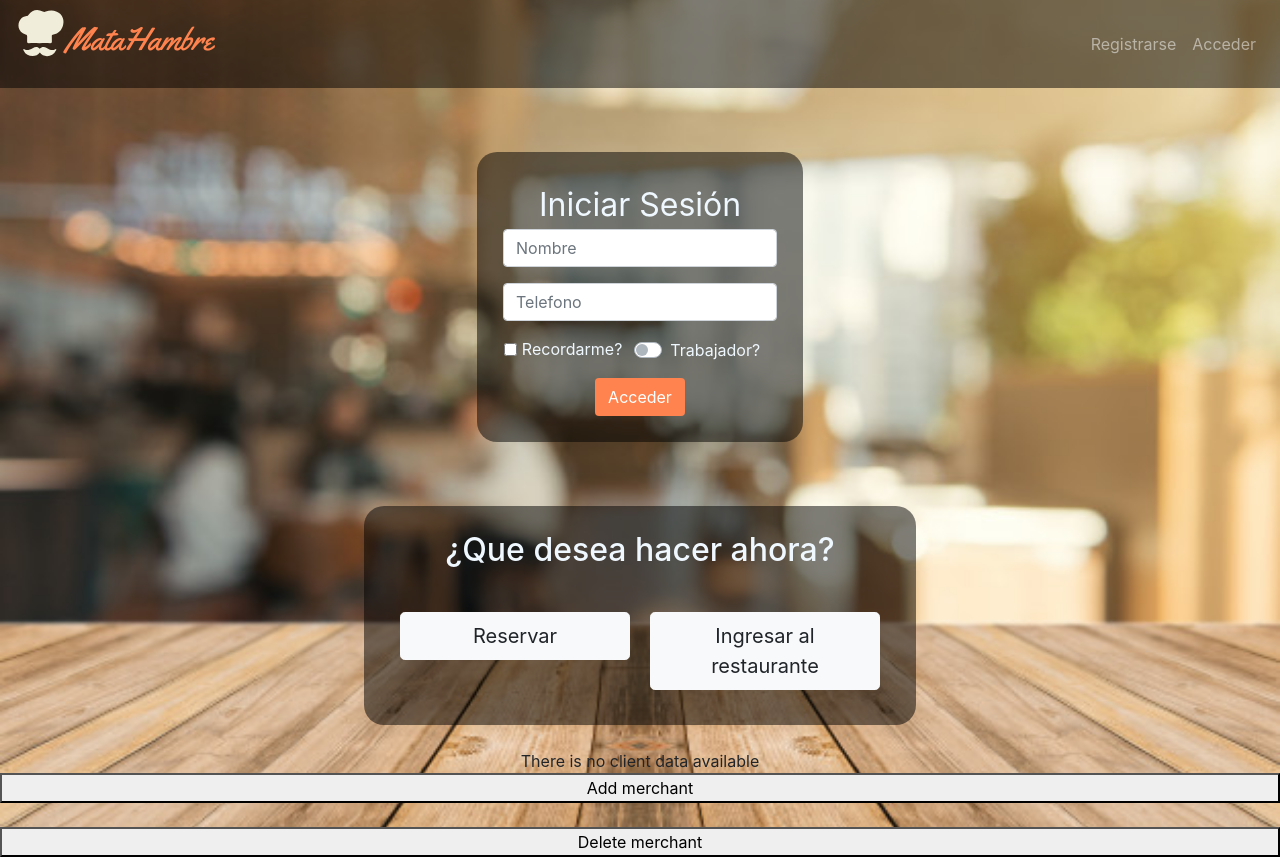
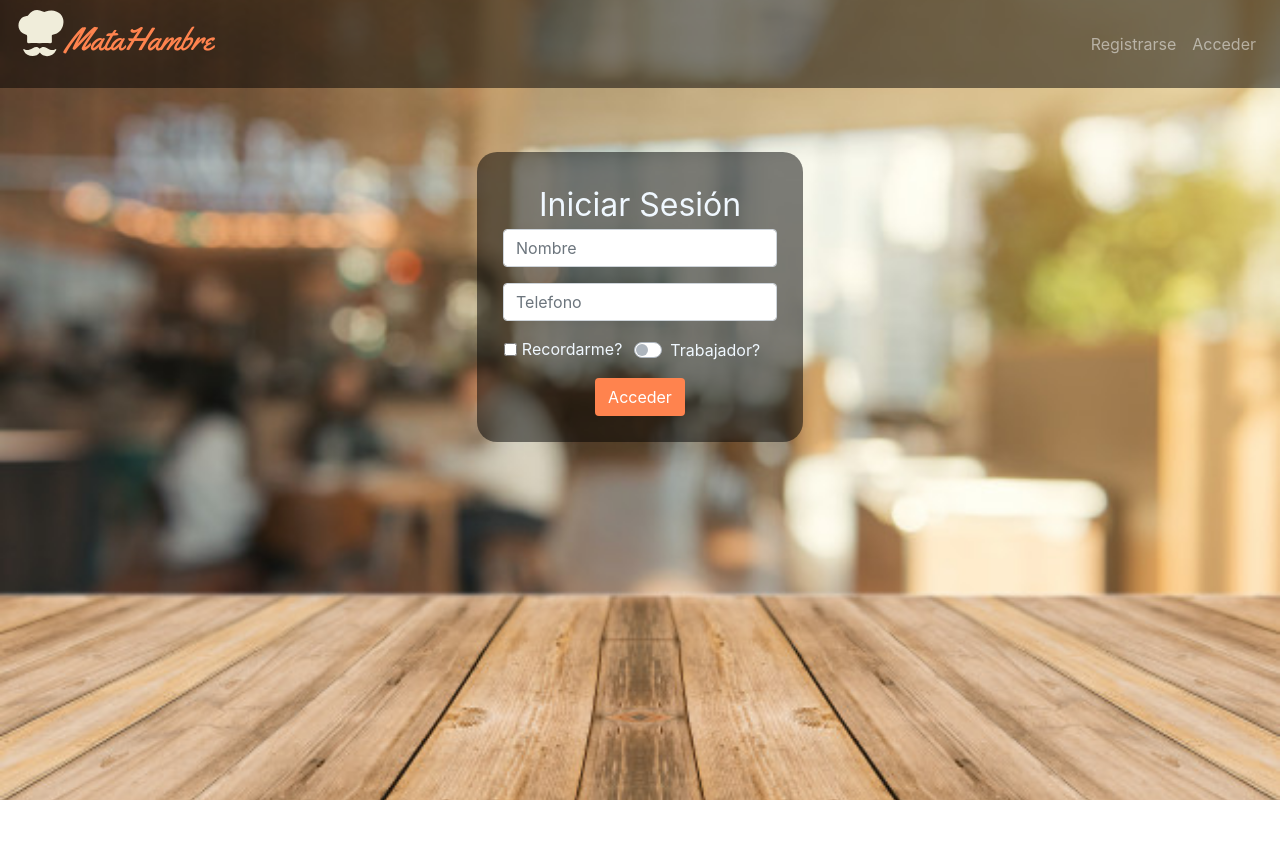
Before and after one commit to Stickerbrush/Social-Distancing-Restaurant, a React (Create React App) app in the folder front-end/: page / in a window 1280 px wide. After the commit the page ends 800 px from the top, so only its background shows below. Built offline with nearby package versions, Linux system fonts and the light colour scheme; no server answers.

Commit message:
Event Acceder

```diff
--- /dev/null
+++ b/front-end/src/App2.js
@@ -0,0 +1,40 @@
+import React, { useEffect, useState } from 'react';
+import './App.css';
+import LoginHeader from "./components/LoginHeader";
+import LoginInputBox from "./components/LoginInputBox";
+import Login from "./components/Login";
+import BarNav from "./components/BarNav";
+import CustomerOptions from "./components/CustomerOptions"
+
+export class App2 extends React.Component {
+
+    state = {
+        loginVisible: true,
+        customerOptionVisible: true
+    }
+
+    openLogin = () => { this.setState({ loginComponentVisible: true }) }
+    closeLogin = () => { this.setState({ loginComponentVisible: false }) }
+
+    openCustomerOption = () => { this.setState({ loginComponentVisible: true }) }
+    closeCustomerOption = () => { this.setState({ loginComponentVisible: false }) }
+
+    render() {
+        return (
+            <div className="App">
+                <BarNav />
+                {this.state.loginVisible &&
+                    <Login
+                        clickCerrarLogin={this.closeLogin}
+                        clickAbirCustomerOption={this.openCustomerOption} />
+                }
+                {this.state.customerOptionVisibl &&
+                    <CustomerOptions
+                        clickOpen={this.openLogin} />
+                }
+            </div>
+        );
+    }
+}
+
+export default App2;
--- a/front-end/src/components/CustomerOptions.js
+++ b/front-end/src/components/CustomerOptions.js
@@ -2,13 +2,18 @@ import React, { Component } from "react";
 import { Button } from 'react-bootstrap';
 import "./CustomerOptionsStyle.css";
 import { Login } from "./Login";
-let LoginObj = Login.getInstance();
 
 export class CustomerOptions extends Component {
 
+    constructor(props) {
+        super(props)
+        this.state = {
+            mostrar: true
+        };
+    }
+
     ReservarEvent() {
-        alert("ReservarEvent!");
-        LoginObj.Ocultar()
+
     }
 
     IngresarAlRestauranteEvent() {
@@ -17,15 +22,17 @@ export class CustomerOptions extends Component {
 
     render() {
         return (
+            this.state.mostrar ?
                 <div className="customerOptionsContainer">
                     <div className="customerOptionsHijo">
-                    <h1 className="text-titulo" >¿Que desea hacer ahora?</h1>
+                        <h1 className="text-titulo" >¿Que desea hacer ahora? </h1>
                         <br />
                         <div className="buttonGroup">
+
                             <Button
                                 variant="light"
                                 size="lg"
-                            onClick={this.ReservarEvent}>
+                                onClick={this.props.clickOpen}>
                                 Reservar
                         </Button>
                             <Button
@@ -37,6 +44,7 @@ export class CustomerOptions extends Component {
                         </div>
                     </div>
                 </div>
+                : null
         );
     }
 }
--- a/front-end/src/components/Login.js
+++ b/front-end/src/components/Login.js
@@ -1,47 +1,33 @@
 import React, { Component } from "react";
 import { Button, Form } from 'react-bootstrap';
 import "./LoginStyle.css";
+import CustomerOptions from "./CustomerOptions";
 
 export class Login extends Component {
 
-    constructor() {
-        super()
+    constructor(props) {
+        super(props)
         this.state = {
             mostrar: true
         };
     }
 
-    static myInstance = null;
 
-    /**
-     * @returns {Login}
-     */
-    static getInstance() {
-        if (Login.myInstance == null) {
-            Login.myInstance = new Login();
+    Mostrar() { this.setState({ mostrar: true }) }
+    Ocultar() { this.setState({ mostrar: false }) }
+    AccederEvent() {
+       return(this.props.clickCerrarLogin );
     }
 
-        return this.myInstance;
-    }
-
-    Mostrar(){this.setState({mostrar: true})}
-    Ocultar(){this.setState({mostrar: false})}
-
-    AccederEvent() {
-        this.Ocultar()
-    }
 
     render() {
         return (
-            <div>
-                {
-                    this.state.mostrar ?
             <div className="loginContainer">
                 <div className="loginContainerHijo">
                     <Form>
                         <Form.Group controlId="formBasicEmail">
                             <Form.Text className="text-titulo" >
-                                            Iniciar Sesión
+                                Iniciar Sesión {this.props.clickCerrar}
                             </Form.Text>
                             <Form.Control type="email" placeholder="Nombre" />
                         </Form.Group>
@@ -62,7 +48,7 @@ export class Login extends Component {
                                 className="check-switch" />
                         </Form.Group>
                         <Button
-                                        onClick={()=>this.AccederEvent()}
+                            onClick={this.AccederEvent}
                             variant="default"
                             type="submit"
                             style={{ color: "white", background: "#FF834E" }}>
@@ -71,9 +57,6 @@ export class Login extends Component {
                     </Form>
                 </div>
             </div>
-                        : null
-                }
-            </div>
         );
     }
 }
--- a/front-end/src/index.js
+++ b/front-end/src/index.js
@@ -2,12 +2,13 @@ import React from 'react';
 import ReactDOM from 'react-dom';
 import './index.css';
 import App from './App';
+import App2 from "./App2";
 import * as serviceWorker from './serviceWorker';
 import 'bootstrap/dist/css/bootstrap.css';
 
 ReactDOM.render(
   <React.StrictMode>
-    <App />
+    <App2/>
   </React.StrictMode>,
   document.getElementById('root')
 );
```
Also changed, not shown: front-end/src/App.js (+4 -4 lines), 1 other file (tests, documents, lock files or other folders). Lines whose indentation alone changed are shown as unchanged.
